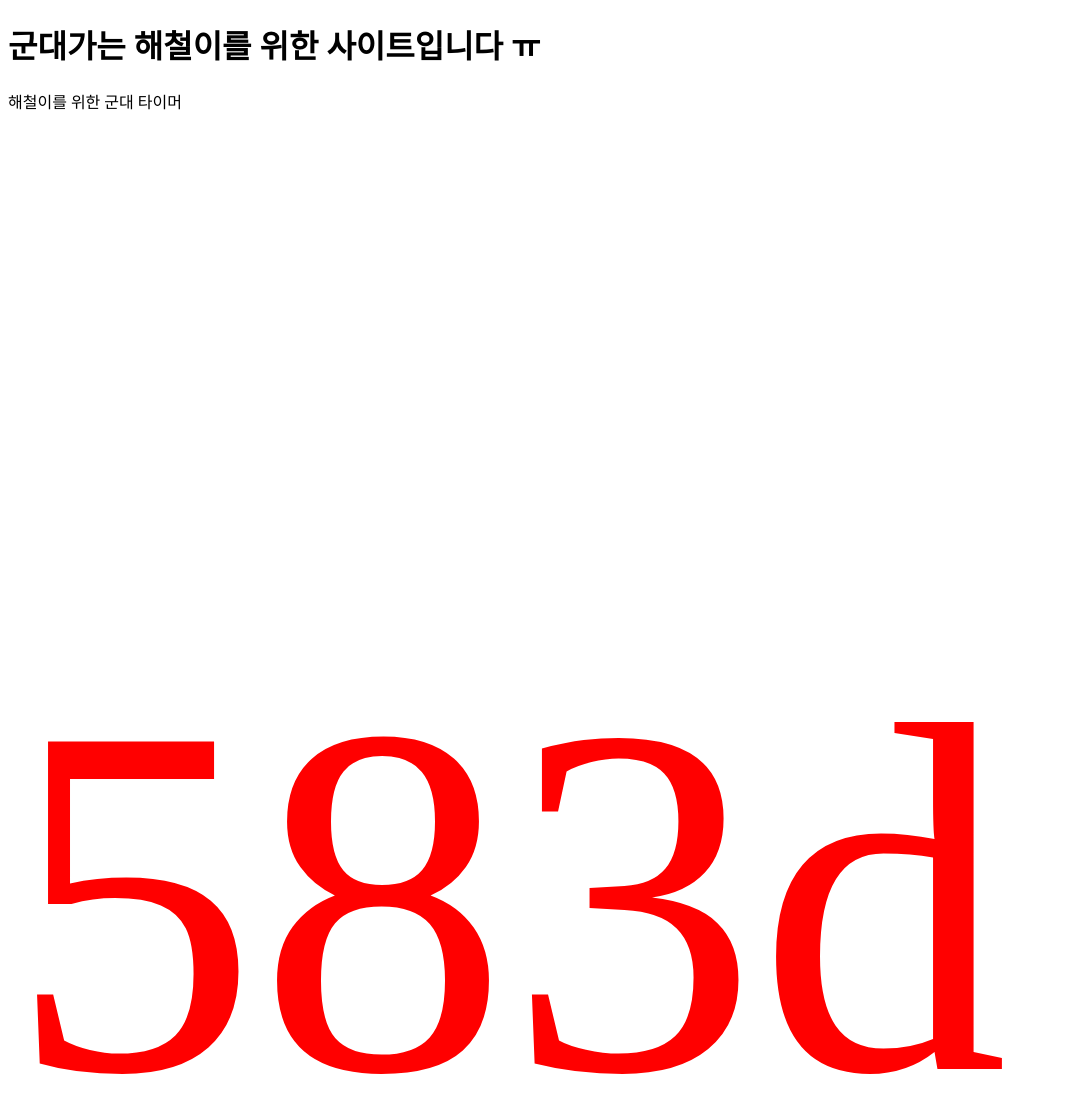
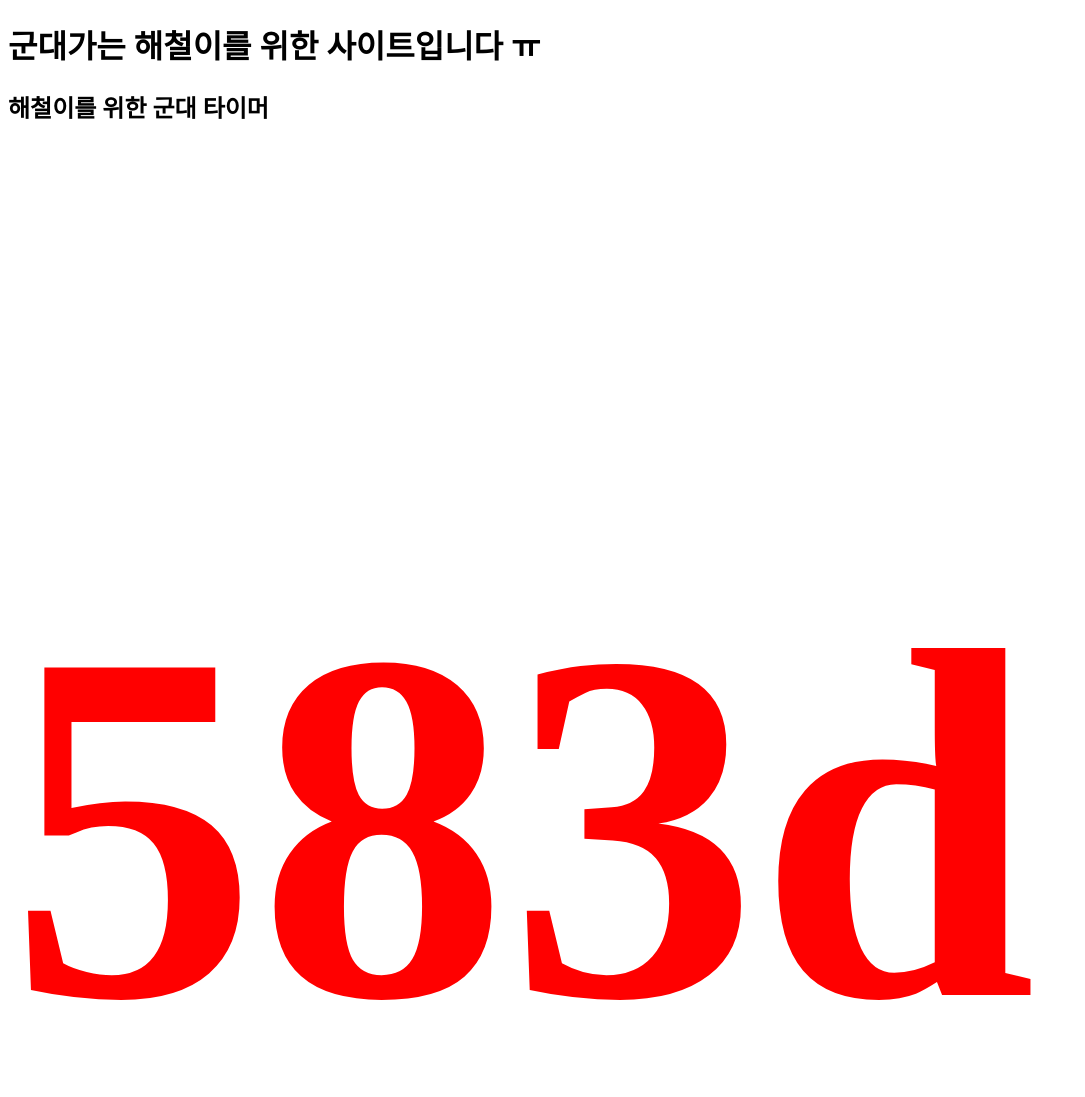
Before and after one commit to GrootCodes/RapperJung, a plain HTML site: page index.html in a window 1280 px wide. Shown: the top 1097 px of the page, without its empty margins (0-1085 px from the left). Drawn offline with Linux system fonts and the light colour scheme.

Commit message:
Update index.html

```diff
--- a/index.html
+++ b/index.html
@@ -12,13 +12,13 @@
 <body>
 
 <h1>군대가는 해철이를 위한 사이트입니다 ㅠ</h1>
-<p>해철이를 위한 군대 타이머</p>
-
+<h2>해철이를 위한 군대 타이머</h2>
+<h2 id="demo"></h2>
 </body>
 </html>
 
 <!-- Display the countdown timer in an element -->
-<p id="demo"></p>
+
 
 <script>
 // Set the date we're counting down to
```
